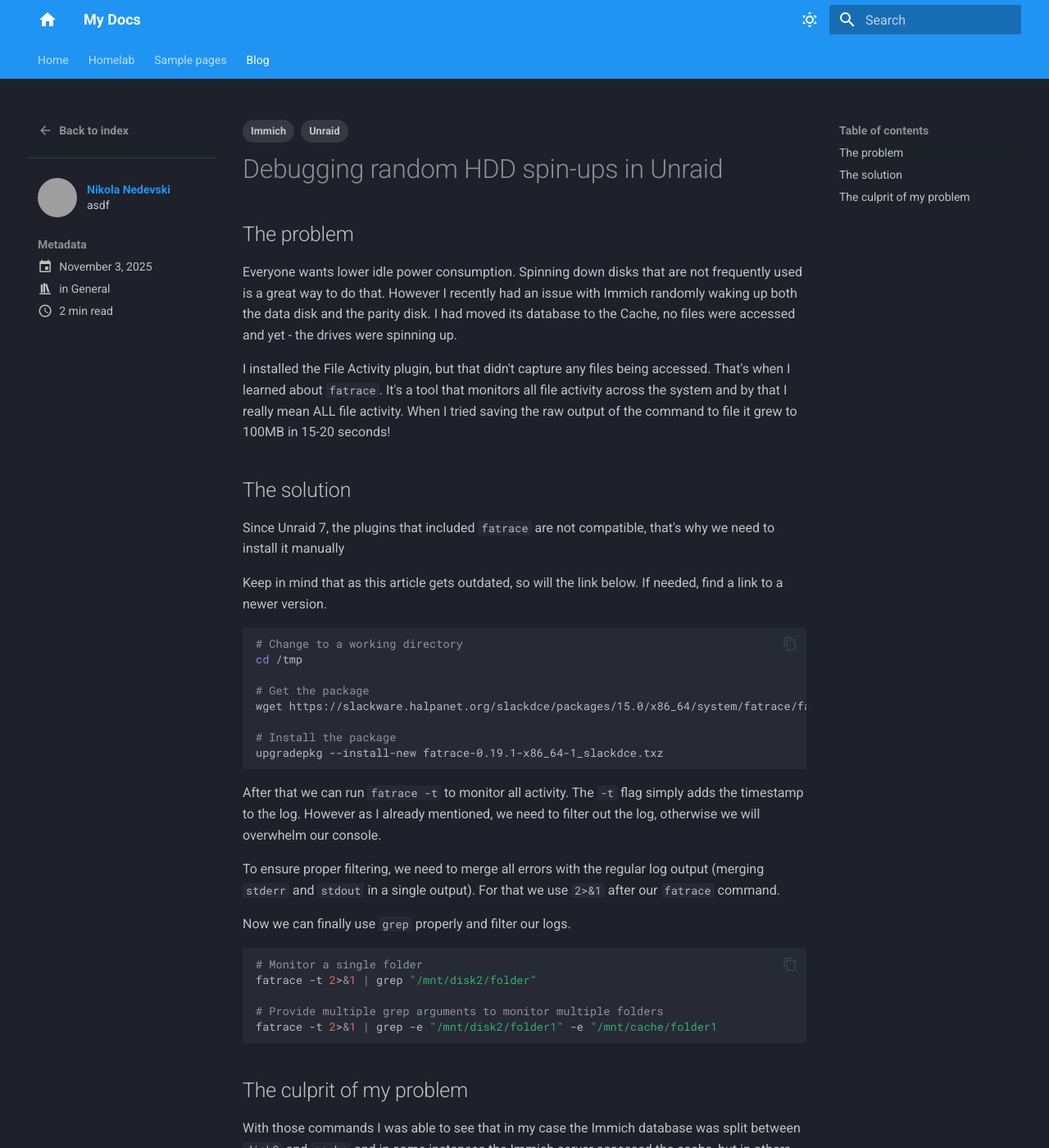
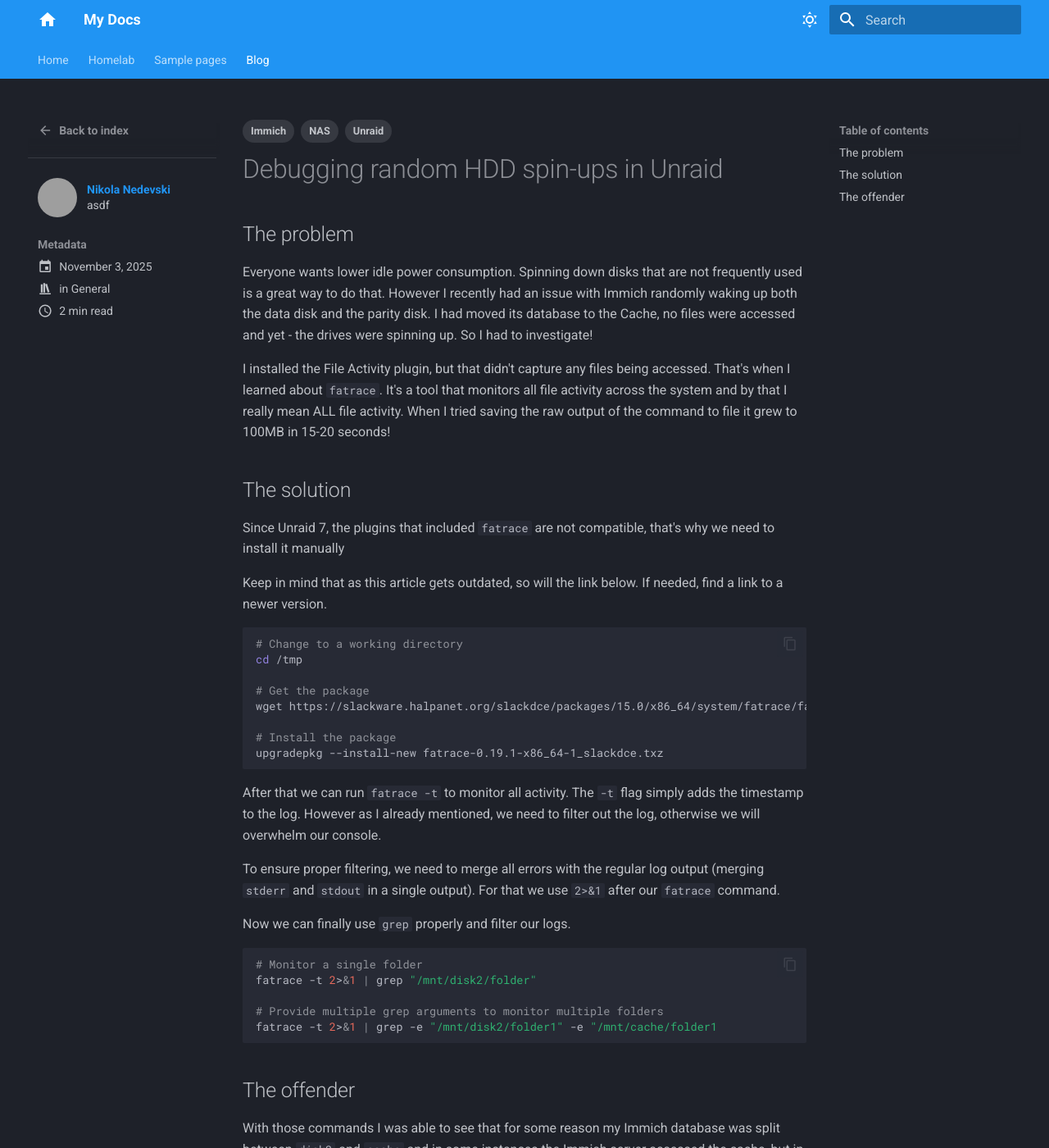
Before and after one commit to nedevski/mkdocs, an MkDocs documentation site: the page built from docs/blog/posts/2511-unraid-debug-drive-activity.md, in a window 1280 px wide and 1400 px high. Shown: the whole window at 82% size. Built offline with MkDocs 1.6.1 and Material for MkDocs 9.7.7, drawn with Linux system fonts in a browser that asks for light colours; some of the changed text lies outside the part shown; grey boxes are pictures that could not be loaded.

Commit message:
post update

````diff
--- a/docs/blog/posts/immich-drive-activity.md
+++ b/docs/blog/posts/2511-unraid-debug-drive-activity.md
@@ -5,14 +5,18 @@
 categories:
   - General
 title: Debugging random HDD spin-ups in Unraid
+description: haha
 tags:
   - Unraid
   - Immich
+  - NAS
 ---
 
 ## The problem
 
-Everyone wants lower idle power consumption. Spinning down disks that are not frequently used is a great way to do that. However I recently had an issue with Immich randomly waking up both the data disk and the parity disk. I had moved its database to the Cache, no files were accessed and yet - the drives were spinning up.
+Everyone wants lower idle power consumption. Spinning down disks that are not frequently used is a great way to do that. However I recently had an issue with Immich randomly waking up both the data disk and the parity disk. I had moved its database to the Cache, no files were accessed and yet - the drives were spinning up. So I had to investigate!
+
+<!-- more -->
 
 I installed the File Activity plugin, but that didn't capture any files being accessed.
 That's when I learned about `fatrace`. It's a tool that monitors all file activity across the system and by that I really mean ALL file activity. When I tried saving the raw output of the command to file it grew to 100MB in 15-20 seconds!
@@ -49,8 +53,8 @@
 ```
 
 
-## The culprit of my problem
+## The offender
 
-With those commands I was able to see that in my case the Immich database was split between `disk2` and `cache` and in some instances the Immich server accessed the cache, but in others - `disk2`, which naturally woke up the disk.
+With those commands I was able to see that for some reason my Immich database was split between `disk2` and `cache` and in some instances the Immich server accessed the cache, but in others - `disk2`, which naturally woke up the disk.
 
 To ensure I don't mess up something, rather than merging the files manually I used the "unbalanced" plugin. After that all of my files were moved on the Cache drive and my drives stopped waking up randomly!
````
Also changed, not shown: docs/blog/posts/2306-budget-macro-keyboard-audio-management.md (renamed from docs/blog/posts/blog-post.md).
